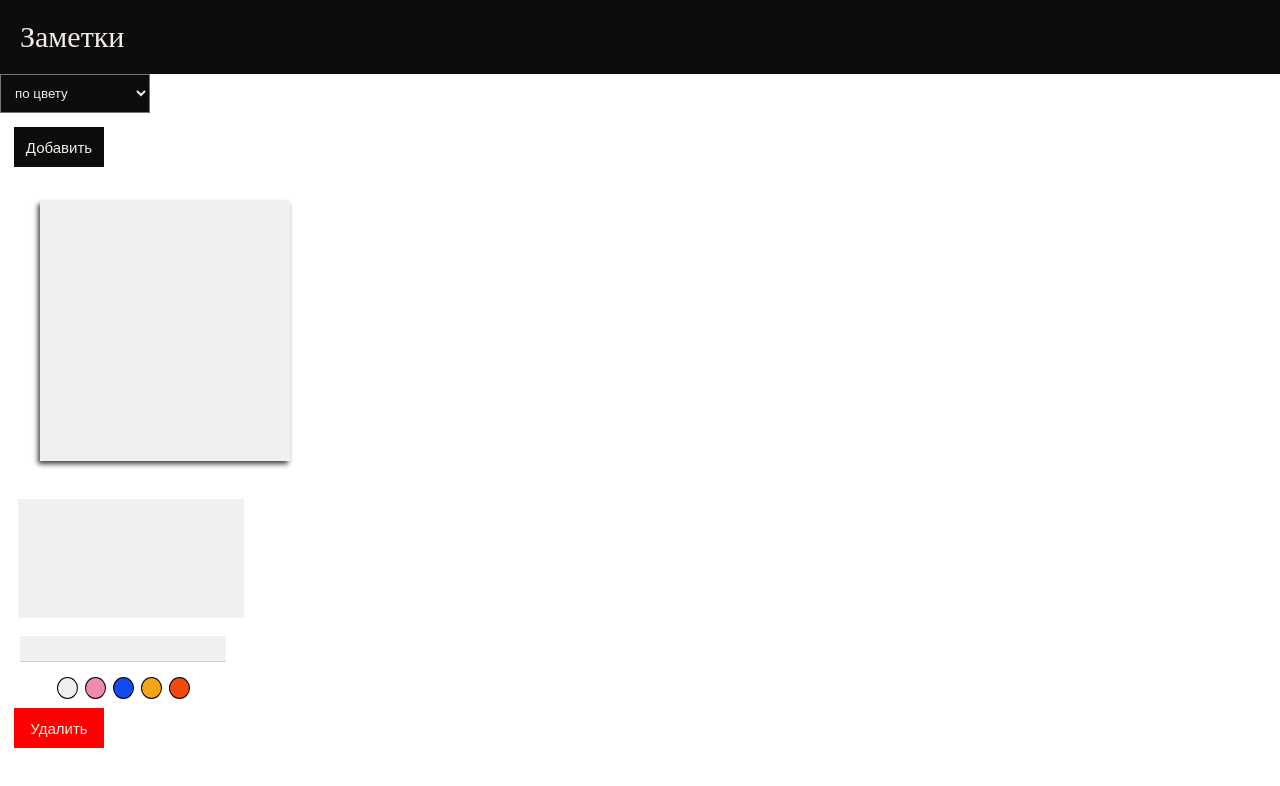
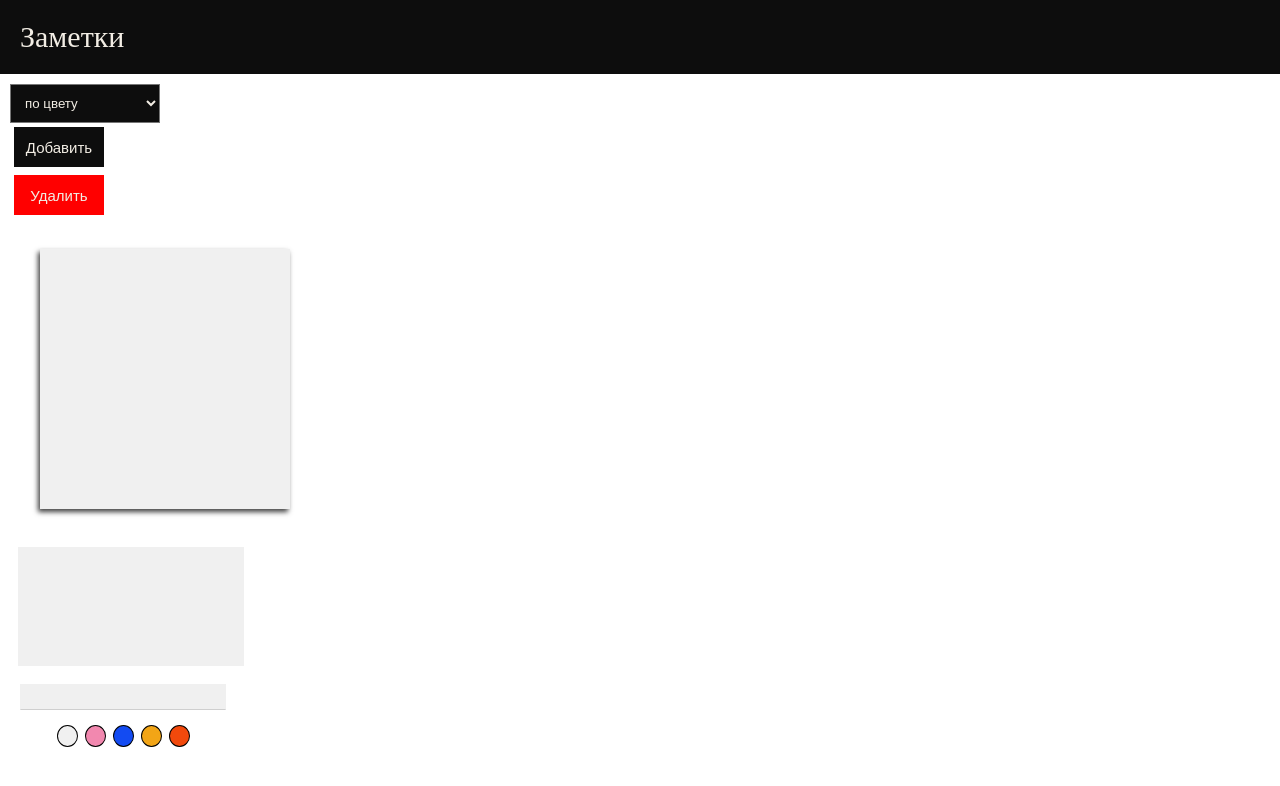
Before and after one commit to oksanaBir/to-do-list, a React app: page / in a window 1280 px wide. Shown: the top 786 px of the page. Built offline with nearby package versions, Linux system fonts and the light colour scheme.

Commit message:
ComponentsGallery changed

```diff
--- a/src/ui/ComponentsGallery.js
+++ b/src/ui/ComponentsGallery.js
@@ -12,14 +12,14 @@ export default function ComponentsGallery() {
     return (
         <>
             <Header>Заметки</Header>
-            <Sorting />
             <FlexBox direction={flexDirection.column} margin={10}>
+                <Sorting />
                 <Button>Добавить</Button>
+                <Button isDanger={true}>Удалить</Button>
                 <NoteWrapper />
-                <NoteDescription handleClick={() => console.log('')}/>
+                <NoteDescription handleChange={() => console.log('')}/>
                 <Title contentEditable={true}></Title>
                 <ColorPicker colors={['#F0F0F0', '#F288AF', '#134BF2', '#F2A516', '#F2490C']} changeColor={(key) => console.log(key)} />
-                <Button isDanger={true}>Удалить</Button>
             </FlexBox>
         </>
     );
```
